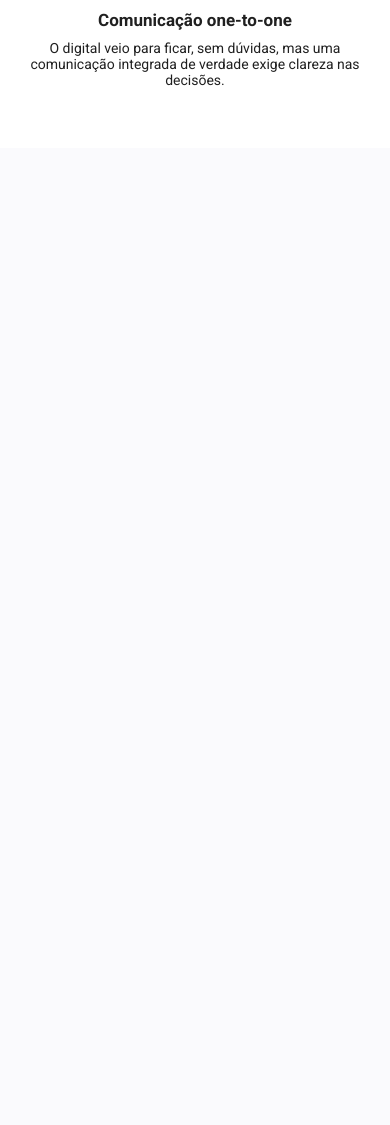
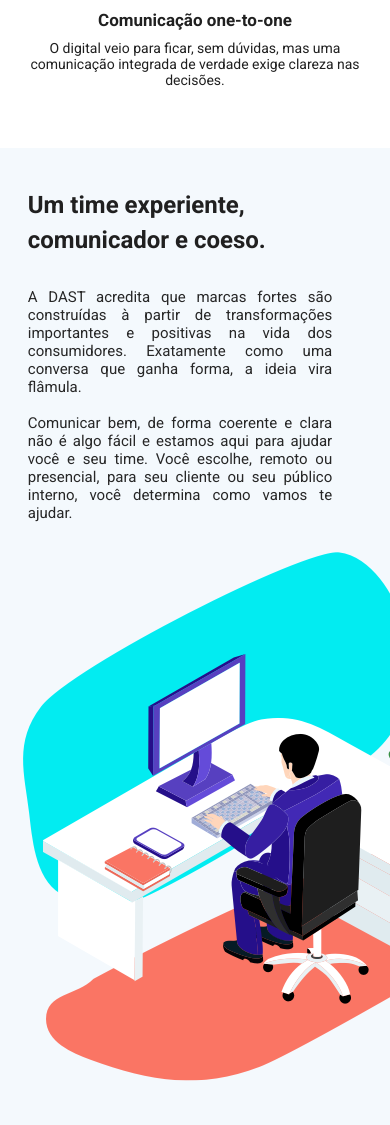
Before and after one commit to diegocb81/projeto_wordpress, a PHP site: page / in a window 390 px wide; the page is wider, and only the part inside the window is pictured. Shown: the part 1827-2952 px from the top of that part. Before the commit the page ends 1913 px from the top of that part, so only its background shows below. Run offline with PHP 8.4, Linux system fonts and the light colour scheme.

Commit message:
Adicionando classe sobre-time e responsivo

```diff
--- a/index.php
+++ b/index.php
@@ -86,6 +86,21 @@
         </div><!--center-->
     </section><!--diferenciais-->
 
+    <section class="sobre-time">
+        <div class="center">
+            <div class="w50 time-descricao-2">
+                <h2>Um time experiente,<br/>comunicador e coeso.</h2>
+                <p>A DAST acredita que marcas fortes são construídas à partir de transformações importantes e positivas na vida dos consumidores. Exatamente como uma conversa que ganha forma, a ideia vira flâmula.
+                <br/><br/>
+                Comunicar bem, de forma coerente e clara não é algo fácil e estamos aqui para ajudar você e seu time. Você escolhe, remoto ou presencial, para seu cliente ou seu público interno, você determina como vamos te ajudar.</p>
+            </div><!--w50-->
+            <div class="w50 img-time">
+                <img src="img/time.png" alt="Time">
+            </div><!--w50-->
+            <div class="clear"></div><!--clear-->
+        </div><!--center-->
+    </section><!--sobre-time-->
+
 
     <script src="js/jquery.js"></script>
     <script src="js/slick.min.js"></script>
--- a/style.css
+++ b/style.css
@@ -232,12 +232,42 @@ section.diferenciais h2{
     color: #202020;
 }
 
+section.sobre-time{
+    padding: 40px 0;
+    background-color: #f4f9fd;
+}
+
+.img-time{
+    max-width: 100%;
+}
+
+.time-descricao-2{
+    padding: 0 20px;
+}
+
+.time-descricao-2 h2{
+    color: #202020;
+    font-size: 24px;
+    line-height: 35px;
+    margin-bottom: 30px;
+}
+
+.time-descricao-2 p{
+    color: #272727;
+    font-size: 15px;
+    padding-right: 30px;
+    text-align: justify;
+}
+
 @media screen and (max-width: 768px){
     .box-single-diferenciais{
         width: 100%;
     }
     .w50{
         width: 100%;
+    }
+    .img-time{
+        margin-top: 30px;
     }
     .menu-desktop{
         display: none;
```
Also changed, not shown: img/time.png (renamed from img/ilustracao-04.png).
